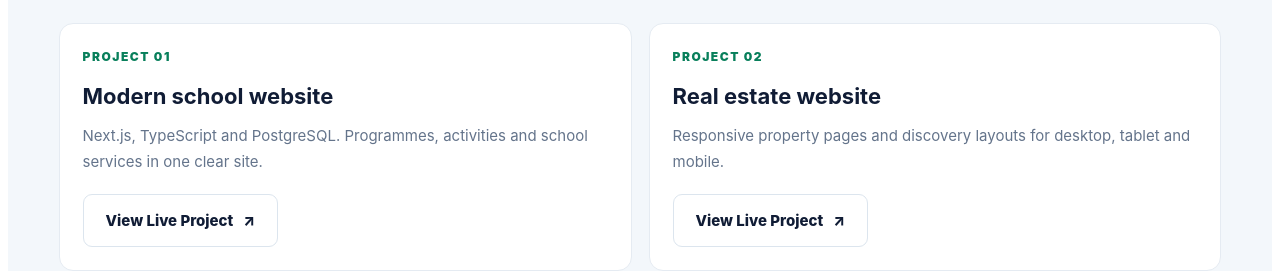
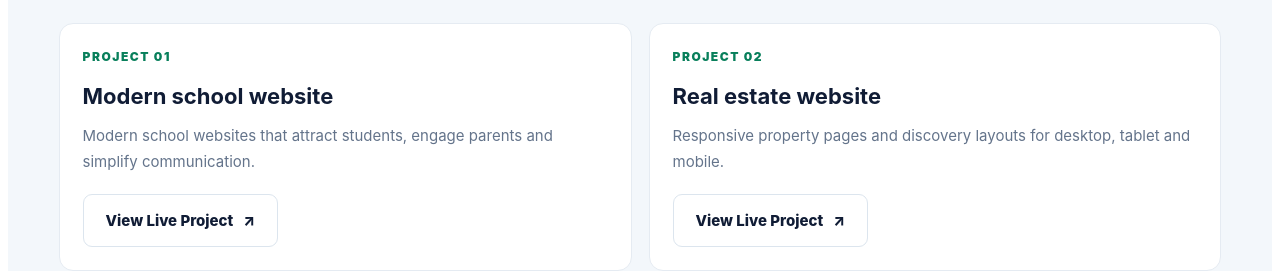
Before and after one commit to emmy-tech247/emmy-web-studio, a Next.js app: page / in a window 1280 px wide. Shown: the part 3240-3511 px from the top of the page. Built offline with nearby package versions, Linux system fonts and the light colour scheme.

Commit message:
Update website content

```diff
--- a/site.config.ts
+++ b/site.config.ts
@@ -25,7 +25,7 @@ export const audiences = [
 ];
 
 export const projects = [
-  { title: "Modern school website", text: "Next.js, TypeScript and PostgreSQL. Programmes, activities and school services in one clear site.", url: "https://school-delta-jade.vercel.app/" },
+  { title: "Modern school website", text: "Modern school websites that attract students, engage parents and simplify communication.", url: "https://school-delta-jade.vercel.app/" },
   { title: "Real estate website", text: "Responsive property pages and discovery layouts for desktop, tablet and mobile.", url: "https://real-estate-using-nextjs.vercel.app/" },
   { title: "Cooperative loan management system", text: "Member management, loan processing, repayments and admin tools, running for a real cooperative.", url: "https://dcgcoop.com.ng" },
 ];
```
